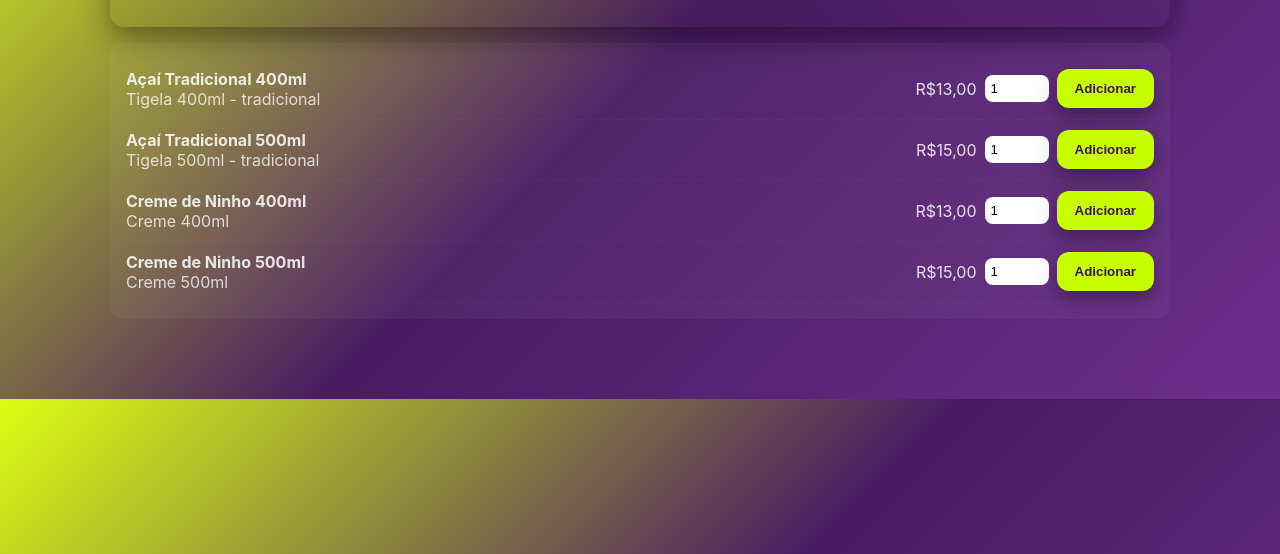
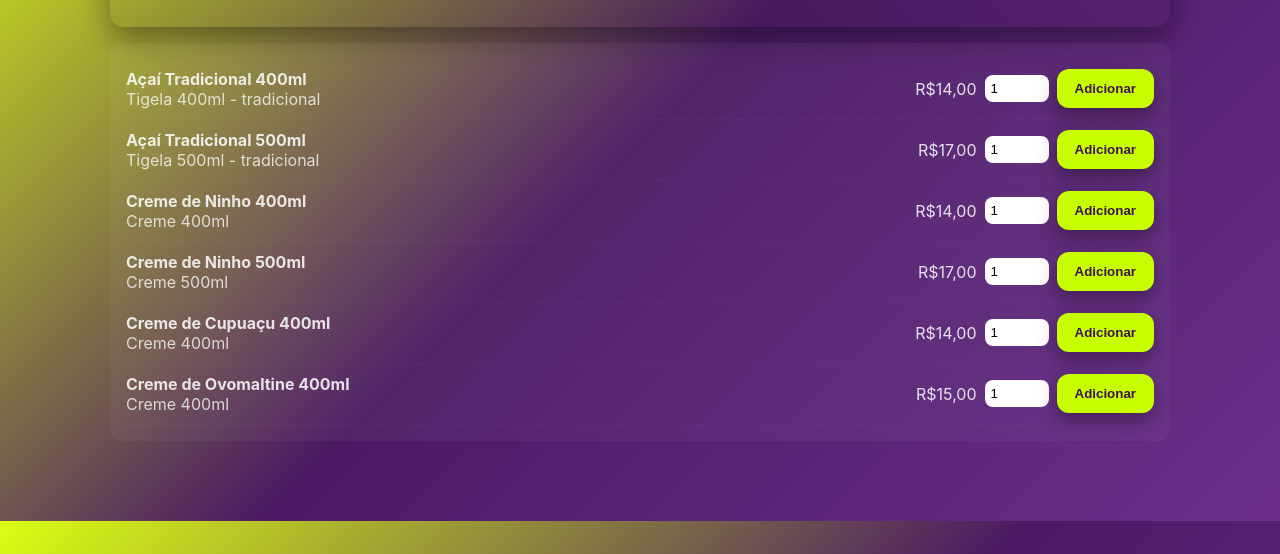
Before and after one commit to lucasouro48-prog/acaipedidos, a plain HTML site: page cremes.html in a window 1280 px wide. Shown: the part 246-800 px from the top of the page. Drawn offline with Linux system fonts and the light colour scheme.

Commit message:
Update cremes.html
adaptar 2

```diff
--- a/cremes.html
+++ b/cremes.html
@@ -1,8 +1,14 @@
 <!doctype html>
 <html lang="pt-BR">
-<head><meta charset="utf-8"><meta name="viewport" content="width=device-width,initial-scale=1"><title>Cremes</title>
-<link rel="stylesheet" href="styles.css"><script src="app.js" defer></script></head>
+<head>
+<meta charset="utf-8">
+<meta name="viewport" content="width=device-width,initial-scale=1">
+<title>Cremes</title>
+<link rel="stylesheet" href="styles.css">
+<script src="app.js" defer></script>
+</head>
 <body>
+
 <header>
   <img src="https://tse4.mm.bing.net/th/id/OIP.U1AeRWGrY11Uh5aM6YfJ5AHaEm?cb=ucfimg2ucfimg=1&rs=1&pid=ImgDetMain&o=7&rm=3" class="logo" alt="logo">
   <div class="brand" data-translate>Açaí Que Te Surpreende</div>
@@ -13,10 +19,13 @@
     <a href="adicionais.html" data-translate>Adicionais</a>
     <a href="carrinho.html" data-translate>Carrinho (<span id="cart-count">0</span>)</a>
     <select onchange="translatePage(this.value)">
-      <option value="">Idioma</option><option value="en">English</option><option value="es">Español</option>
+      <option value="">Idioma</option>
+      <option value="en">English</option>
+      <option value="es">Español</option>
     </select>
   </nav>
 </header>
+
 <div class="container">
   <div class="hero" style="padding:14px;align-items:flex-start">
     <div style="flex:1">
@@ -24,45 +33,113 @@
       <p data-translate>Adicione os itens ao carrinho e depois confirme no carrinho.</p>
     </div>
   </div>
+
   <div style="margin-top:16px" class="card">
-    <div style="display:flex;justify-content:space-between;align-items:center;padding:10px 0;border-bottom:1px dashed rgba(255,255,255,0.04)">
+
+    <!-- Açaí 400ml -->
+    <div style="display:flex;justify-content:space-between;align-items:center;padding:10px 0;
+    border-bottom:1px dashed rgba(255,255,255,0.04)">
       <div>
-    <strong data-translate>Açaí Tradicional 400ml</strong><div style="opacity:0.9" data-translate>Tigela 400ml - tradicional</div>
+        <strong data-translate>Açaí Tradicional 400ml</strong>
+        <div style="opacity:0.9" data-translate>Tigela 400ml - tradicional</div>
       </div>
       <div style="display:flex;gap:8px;align-items:center">
-    <div style="min-width:80px;text-align:right">R$13,00</div>
-    <input type="number" id="qty_c1" value="1" min="1" style="width:64px;padding:6px;border-radius:8px;border:none"/>
-    <button class="cta" onclick="addToCart({id:'c1', name:'Açaí Tradicional 400ml', price:'R$13,00', qty: Number(document.getElementById('qty_c1').value)})" data-translate>Adicionar</button>
+        <div style="min-width:80px;text-align:right">R$14,00</div>
+        <input type="number" id="qty_c1" value="1" min="1"
+        style="width:64px;padding:6px;border-radius:8px;border:none"/>
+        <button class="cta"
+          onclick="addToCart({id:'c1', name:'Açaí Tradicional 400ml', price:'R$14,00', qty:Number(document.getElementById('qty_c1').value)})"
+          data-translate>Adicionar</button>
       </div>
-</div><div style="display:flex;justify-content:space-between;align-items:center;padding:10px 0;border-bottom:1px dashed rgba(255,255,255,0.04)">
+    </div>
+
+    <!-- Açaí 500ml -->
+    <div style="display:flex;justify-content:space-between;align-items:center;padding:10px 0;
+    border-bottom:1px dashed rgba(255,255,255,0.04)">
       <div>
-    <strong data-translate>Açaí Tradicional 500ml</strong><div style="opacity:0.9" data-translate>Tigela 500ml - tradicional</div>
+        <strong data-translate>Açaí Tradicional 500ml</strong>
+        <div style="opacity:0.9" data-translate>Tigela 500ml - tradicional</div>
+      </div>
+      <div style="display:flex;gap:8px;align-items:center">
+        <div style="min-width:80px;text-align:right">R$17,00</div>
+        <input type="number" id="qty_c2" value="1" min="1"
+        style="width:64px;padding:6px;border-radius:8px;border:none"/>
+        <button class="cta"
+          onclick="addToCart({id:'c2', name:'Açaí Tradicional 500ml', price:'R$17,00', qty:Number(document.getElementById('qty_c2').value)})"
+          data-translate>Adicionar</button>
+      </div>
+    </div>
+
+    <!-- Creme de Ninho 400ml -->
+    <div style="display:flex;justify-content:space-between;align-items:center;padding:10px 0;
+    border-bottom:1px dashed rgba(255,255,255,0.04)">
+      <div>
+        <strong data-translate>Creme de Ninho 400ml</strong>
+        <div style="opacity:0.9" data-translate>Creme 400ml</div>
+      </div>
+      <div style="display:flex;gap:8px;align-items:center">
+        <div style="min-width:80px;text-align:right">R$14,00</div>
+        <input type="number" id="qty_c3" value="1" min="1"
+        style="width:64px;padding:6px;border-radius:8px;border:none"/>
+        <button class="cta"
+          onclick="addToCart({id:'c3', name:'Creme de Ninho 400ml', price:'R$14,00', qty:Number(document.getElementById('qty_c3').value)})"
+          data-translate>Adicionar</button>
+      </div>
+    </div>
+
+    <!-- Creme de Ninho 500ml -->
+    <div style="display:flex;justify-content:space-between;align-items:center;padding:10px 0;
+    border-bottom:1px dashed rgba(255,255,255,0.04)">
+      <div>
+        <strong data-translate>Creme de Ninho 500ml</strong>
+        <div style="opacity:0.9" data-translate>Creme 500ml</div>
+      </div>
+      <div style="display:flex;gap:8px;align-items:center">
+        <div style="min-width:80px;text-align:right">R$17,00</div>
+        <input type="number" id="qty_c4" value="1" min="1"
+        style="width:64px;padding:6px;border-radius:8px;border:none"/>
+        <button class="cta"
+          onclick="addToCart({id:'c4', name:'Creme de Ninho 500ml', price:'R$17,00', qty:Number(document.getElementById('qty_c4').value)})"
+          data-translate>Adicionar</button>
+      </div>
+    </div>
+
+    <!-- Cupuaçu -->
+    <div style="display:flex;justify-content:space-between;align-items:center;padding:10px 0;
+    border-bottom:1px dashed rgba(255,255,255,0.04)">
+      <div>
+        <strong data-translate>Creme de Cupuaçu 400ml</strong>
+        <div style="opacity:0.9" data-translate>Creme 400ml</div>
+      </div>
+      <div style="display:flex;gap:8px;align-items:center">
+        <div style="min-width:80px;text-align:right">R$14,00</div>
+        <input type="number" id="qty_c5" value="1" min="1"
+        style="width:64px;padding:6px;border-radius:8px;border:none"/>
+        <button class="cta"
+          onclick="addToCart({id:'c5', name:'Creme de Cupuaçu 400ml', price:'R$14,00', qty:Number(document.getElementById('qty_c5').value)})"
+          data-translate>Adicionar</button>
+      </div>
+    </div>
+
+    <!-- Ovomaltine -->
+    <div style="display:flex;justify-content:space-between;align-items:center;padding:10px 0;
+    border-bottom:1px dashed rgba(255,255,255,0.04)">
+      <div>
+        <strong data-translate>Creme de Ovomaltine 400ml</strong>
+        <div style="opacity:0.9" data-translate>Creme 400ml</div>
       </div>
       <div style="display:flex;gap:8px;align-items:center">
         <div style="min-width:80px;text-align:right">R$15,00</div>
-    <input type="number" id="qty_c2" value="1" min="1" style="width:64px;padding:6px;border-radius:8px;border:none"/>
-    <button class="cta" onclick="addToCart({id:'c2', name:'Açaí Tradicional 500ml', price:'R$15,00', qty: Number(document.getElementById('qty_c2').value)})" data-translate>Adicionar</button>
-  </div>
-</div><div style="display:flex;justify-content:space-between;align-items:center;padding:10px 0;border-bottom:1px dashed rgba(255,255,255,0.04)">
-  <div>
-    <strong data-translate>Creme de Ninho 400ml</strong><div style="opacity:0.9" data-translate>Creme 400ml</div>
-  </div>
-  <div style="display:flex;gap:8px;align-items:center">
-    <div style="min-width:80px;text-align:right">R$13,00</div>
-    <input type="number" id="qty_c3" value="1" min="1" style="width:64px;padding:6px;border-radius:8px;border:none"/>
-    <button class="cta" onclick="addToCart({id:'c3', name:'Creme de Ninho 400ml', price:'R$13,00', qty: Number(document.getElementById('qty_c3').value)})" data-translate>Adicionar</button>
-  </div>
-</div><div style="display:flex;justify-content:space-between;align-items:center;padding:10px 0;border-bottom:1px dashed rgba(255,255,255,0.04)">
-  <div>
-    <strong data-translate>Creme de Ninho 500ml</strong><div style="opacity:0.9" data-translate>Creme 500ml</div>
-  </div>
-  <div style="display:flex;gap:8px;align-items:center">
-    <div style="min-width:80px;text-align:right">R$15,00</div>
-    <input type="number" id="qty_c4" value="1" min="1" style="width:64px;padding:6px;border-radius:8px;border:none"/>
-    <button class="cta" onclick="addToCart({id:'c4', name:'Creme de Ninho 500ml', price:'R$15,00', qty: Number(document.getElementById('qty_c4').value)})" data-translate>Adicionar</button>
+        <input type="number" id="qty_c6" value="1" min="1"
+        style="width:64px;padding:6px;border-radius:8px;border:none"/>
+        <button class="cta"
+          onclick="addToCart({id:'c6', name:'Creme de Ovomaltine 400ml', price:'R$15,00', qty:Number(document.getElementById('qty_c6').value)})"
+          data-translate>Adicionar</button>
       </div>
     </div>
+
   </div>
 </div>
+
 </body>
 </html>
```
Lines whose indentation alone changed are shown as unchanged.
